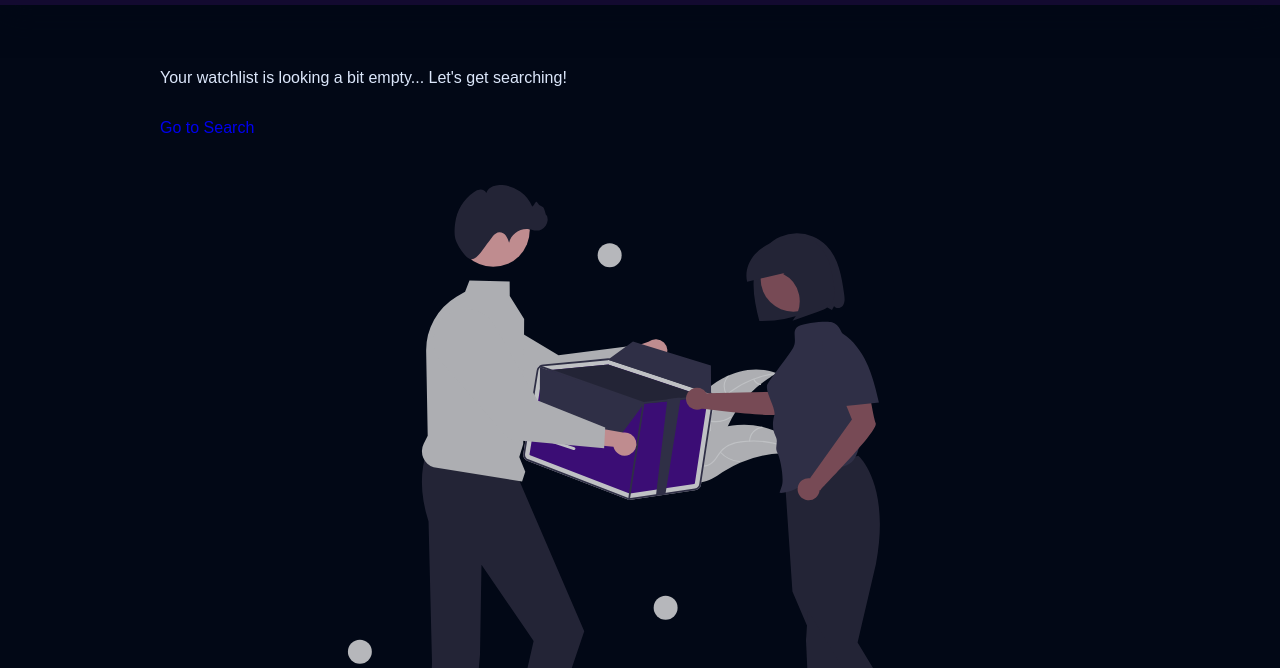
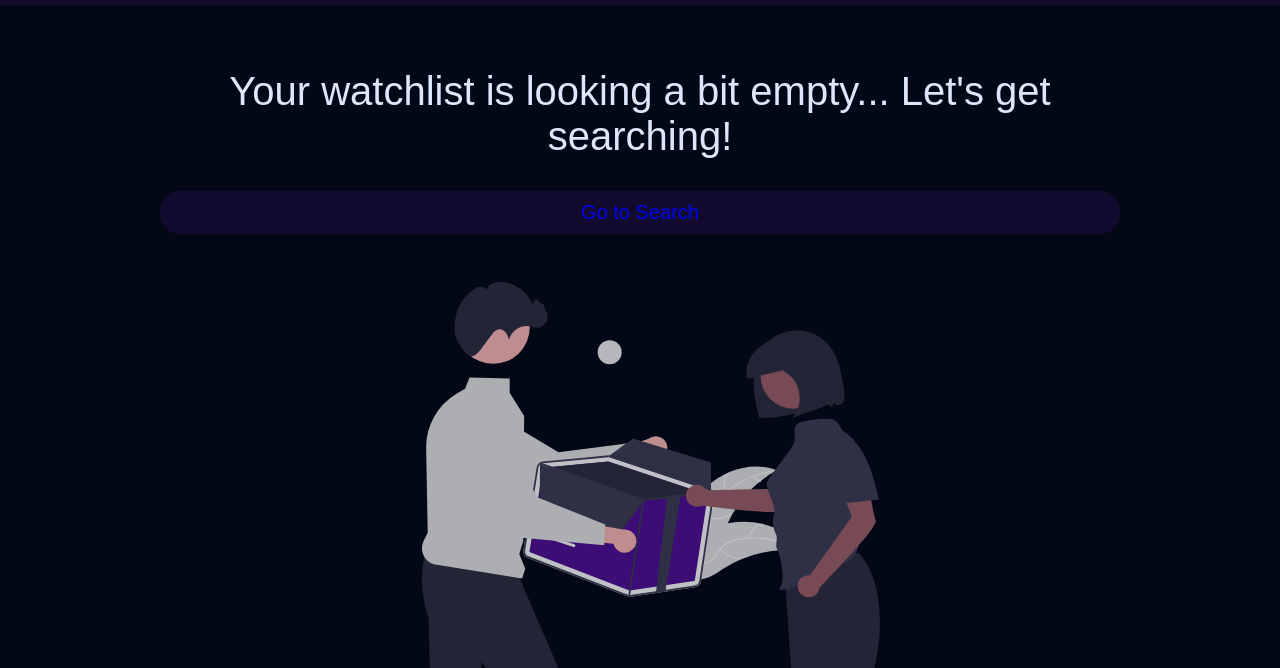
Before and after one commit to jeff-eng/movie_watchlist, a website built with Vite: page watchlist.html in a window 1280 px wide. Shown: the part 132-800 px from the top of the page. Built offline with nearby package versions, Linux system fonts and the light colour scheme; a web font is replaced by a local one.

Commit message:
Put the style for watchlist in base so I could use the same styling for index placeholder.

```diff
--- a/styles/base.css
+++ b/styles/base.css
@@ -225,18 +225,33 @@ a:visited {
     text-transform: lowercase;
 }
 
+/* Styling for the placeholder section */
 .placeholder {
     display: flex;
     flex-direction: column;
+    text-align: center;
     gap: 2em;
     width: 75vw;
     margin: auto;
 
-    & .placeholder__heading {
+    & .placeholder__message {
         font-size: clamp(1.5rem, 6vw, 2.5rem);
         font-weight: 200;
+    }
+
+    & .placeholder__link {
+        margin: auto;
+        padding: 0.5em 1em;
         text-align: center;
-        margin: 1em;
+        font-size: 1.25rem;
+        text-align: center;
+        text-decoration: none;
+        background-color: var(--secondary-shade-0);
+        border-radius: 1em;
+
+        &:hover {
+            color: var(--accent-color);
+        }
     }
 
     & .placeholder__illustration {
```
